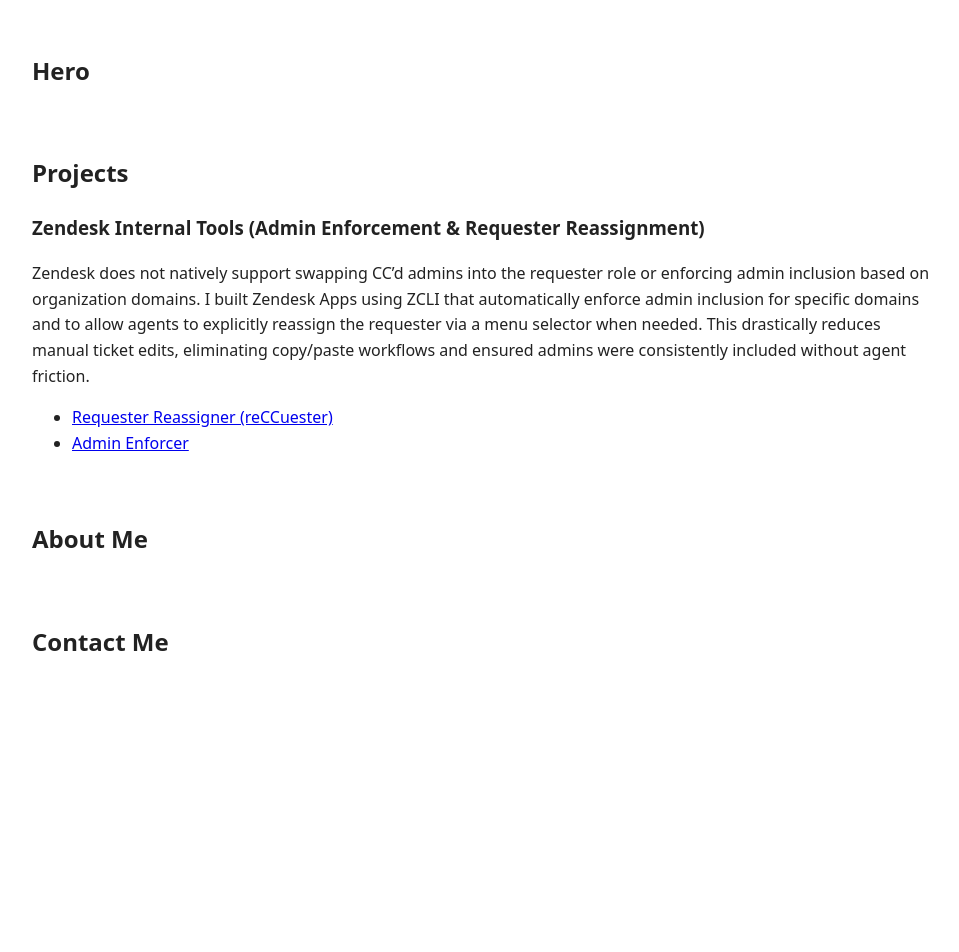
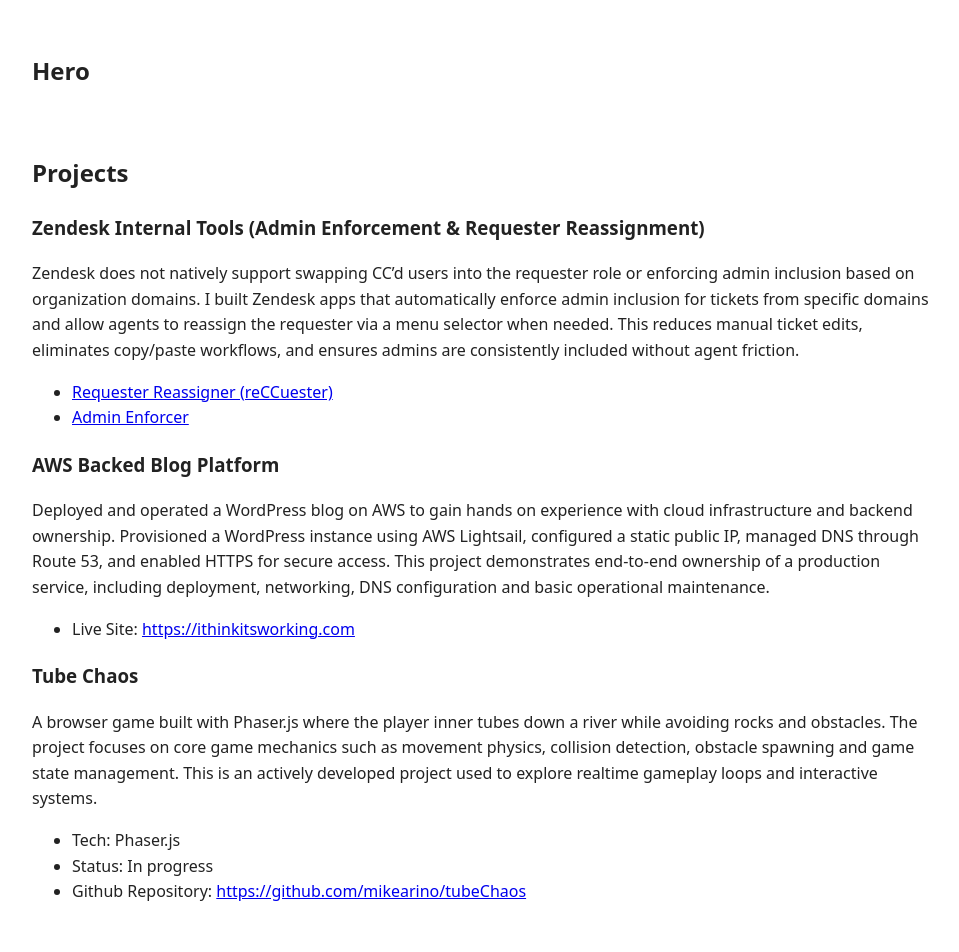
Before and after one commit to mikearino/portfolio-2025, a React (Vite) app: page / in a window 1280 px wide. Shown: the top 952 px of the page, without its empty margins (158-1117 px from the left). Before the commit the page ends 800 px from the top, so only its background shows below. Built offline with nearby package versions, Linux system fonts and the light colour scheme.

Commit message:
add projects section backbone

```diff
--- a/src/components/sections/Projects.jsx
+++ b/src/components/sections/Projects.jsx
@@ -5,10 +5,10 @@
     <section>
        <h2>Projects</h2>
           <article>
-            <h3>Zendesk Internal Tools (Admin Enforcement & Requester Reassignment)</h3>
-              <p>
-                Zendesk does not natively support swapping CC’d admins into the requester role or enforcing admin inclusion based on organization domains. I built Zendesk Apps using ZCLI that automatically enforce admin inclusion for specific domains and to allow agents to explicitly reassign the requester via a menu selector when needed. This drastically reduces manual ticket edits, eliminating copy/paste workflows and ensured admins were consistently included without agent friction.
-              </p>
+              <h3>Zendesk Internal Tools (Admin Enforcement & Requester Reassignment)</h3>
+                <p>
+                   Zendesk does not natively support swapping CC’d users into the requester role or enforcing admin inclusion based on organization domains. I built Zendesk apps that automatically enforce admin inclusion for tickets from specific domains and allow agents to reassign the requester via a menu selector when needed. This reduces manual ticket edits, eliminates copy/paste workflows, and ensures admins are consistently included without agent friction.
+                </p>
                 <ul>
                   <li>
                     <a href="https://github.com/mikearino/reCCuester">Requester Reassigner (reCCuester)</a>
@@ -18,6 +18,34 @@
                   </li>
                 </ul>
             </article>
+            <article>
+            <h3>AWS Backed Blog Platform</h3>
+              <p>
+                Deployed and operated a WordPress blog on AWS to gain hands on experience with cloud infrastructure and backend ownership. Provisioned a WordPress instance using AWS Lightsail, configured a static public IP, managed DNS through Route 53, and enabled HTTPS for secure access. This project demonstrates end-to-end ownership of a production service, including deployment, networking, DNS configuration and basic operational maintenance.
+              </p>
+                <ul>
+                  <li>
+                    Live Site: <a href="https://ithinkitsworking.com">https://ithinkitsworking.com</a>
+                  </li>
+                </ul>
+            </article>
+            <article>
+              <h3>Tube Chaos</h3>
+                <p>
+                    A browser game built with Phaser.js where the player inner tubes down a river while avoiding rocks and obstacles. The project focuses on core game mechanics such as movement physics, collision detection, obstacle spawning and game state management. This is an actively developed project used to explore realtime gameplay loops and interactive systems.
+                </p>
+                <ul>
+                  <li>
+                    Tech: Phaser.js
+                  </li>
+                  <li>
+                    Status: In progress
+                  </li>
+                  <li>
+                    Github Repository: <a href="https://github.com/mikearino/tubeChaos">https://github.com/mikearino/tubeChaos</a>
+                  </li>
+                </ul>
+            </article>
     </section>
   )
 }
```
